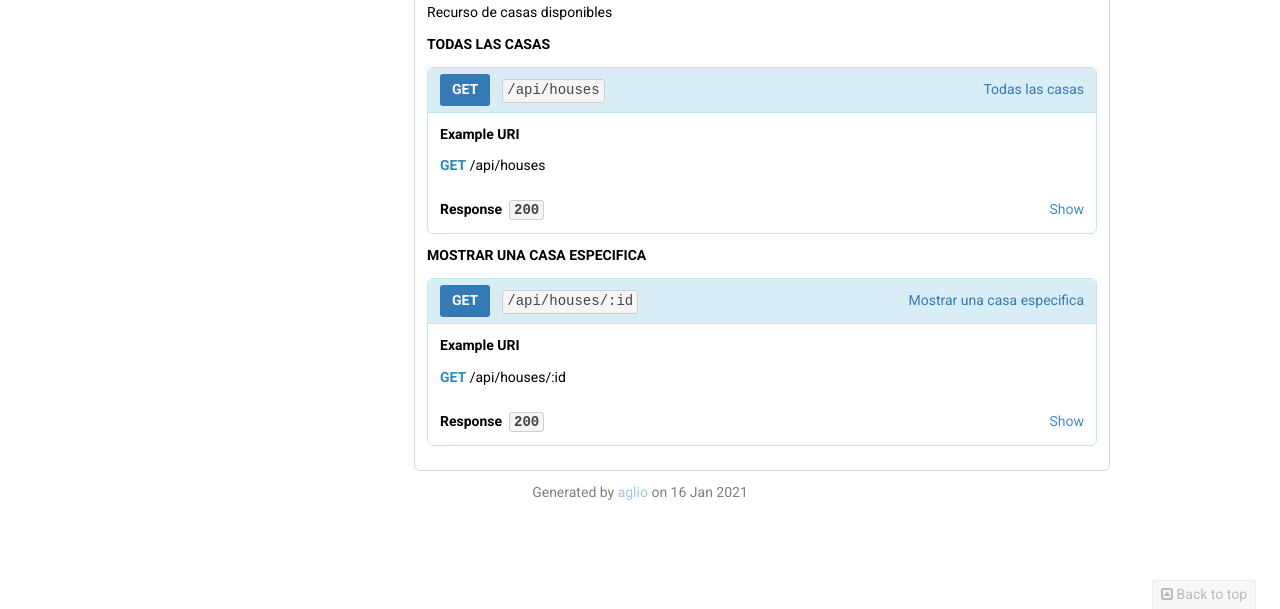
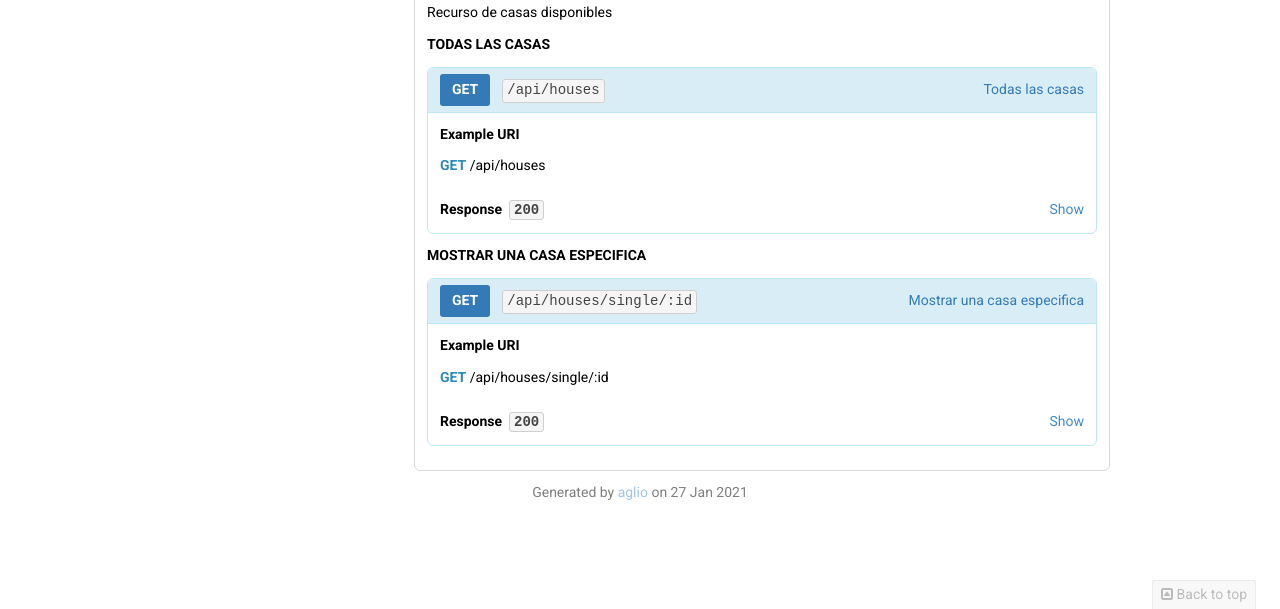
Before and after one commit to dileofrancoj/HarryPotterAPI, a plain HTML site: page documentation.html in a window 1280 px wide. Shown: the part 191-800 px from the top of the page. Drawn offline with Linux system fonts and the light colour scheme.

Commit message:
Modificación en Documentación de endpoint Houses

```diff
--- a/documentation.html
+++ b/documentation.html
@@ -8,6 +8,7 @@
             name : <span class="hljs-built_in">String</span>,
             headMaster : <span class="hljs-built_in">String</span>,
             ghost : <span class="hljs-built_in">String</span>,
+            ghostNickName : <span class="hljs-built_in">String</span>,
             shield : <span class="hljs-built_in">String</span>,
             hymn : <span class="hljs-built_in">String</span>,
             thumbnail : <span class="hljs-built_in">String</span>,
@@ -18,11 +19,12 @@
             history : <span class="hljs-built_in">String</span>,
         }
     ]
-}</code></pre><div style="height: 1px;"></div></div></div></div></div><div id="casas-mostrar-una-casa-especifica" class="resource"><h3 class="resource-heading">Mostrar una casa especifica <a href="#casas-mostrar-una-casa-especifica" class="permalink">&nbsp;&para;</a></h3><div id="casas-mostrar-una-casa-especifica-get" class="action get"><h4 class="action-heading"><div class="name">Mostrar una casa especifica</div><a href="#casas-mostrar-una-casa-especifica-get" class="method get">GET</a><code class="uri">/api/houses/:id</code></h4><h4>Example URI</h4><div class="definition"><span class="method get">GET</span>&nbsp;<span class="uri"><span class="hostname"></span>/api/houses/:id</span></div><div class="title"><strong>Response&nbsp;&nbsp;<code>200</code></strong><div class="collapse-button"><span class="close">Hide</span><span class="open">Show</span></div></div><div class="collapse-content"><div class="inner"><h5>Headers</h5><pre><code><span class="hljs-attribute">Content-Type</span>: <span class="hljs-string">application/json</span></code></pre><div style="height: 1px;"></div><h5>Body</h5><pre><code>{
+}</code></pre><div style="height: 1px;"></div></div></div></div></div><div id="casas-mostrar-una-casa-especifica" class="resource"><h3 class="resource-heading">Mostrar una casa especifica <a href="#casas-mostrar-una-casa-especifica" class="permalink">&nbsp;&para;</a></h3><div id="casas-mostrar-una-casa-especifica-get" class="action get"><h4 class="action-heading"><div class="name">Mostrar una casa especifica</div><a href="#casas-mostrar-una-casa-especifica-get" class="method get">GET</a><code class="uri">/api/houses/single/:id</code></h4><h4>Example URI</h4><div class="definition"><span class="method get">GET</span>&nbsp;<span class="uri"><span class="hostname"></span>/api/houses/single/:id</span></div><div class="title"><strong>Response&nbsp;&nbsp;<code>200</code></strong><div class="collapse-button"><span class="close">Hide</span><span class="open">Show</span></div></div><div class="collapse-content"><div class="inner"><h5>Headers</h5><pre><code><span class="hljs-attribute">Content-Type</span>: <span class="hljs-string">application/json</span></code></pre><div style="height: 1px;"></div><h5>Body</h5><pre><code>{
         _id : ObjectId,
         name : <span class="hljs-built_in">String</span>,
         headMaster : <span class="hljs-built_in">String</span>,
         ghost : <span class="hljs-built_in">String</span>,
+        ghostNickName : <span class="hljs-built_in">String</span>,
         shield : <span class="hljs-built_in">String</span>,
         hymn : <span class="hljs-built_in">String</span>,
         thumbnail : <span class="hljs-built_in">String</span>,
@@ -31,7 +33,7 @@
         commonRoom : <span class="hljs-built_in">String</span>,
         founder : <span class="hljs-built_in">String</span>,
         history : <span class="hljs-built_in">String</span>,
-}</code></pre><div style="height: 1px;"></div></div></div></div></div></section></div></div></div><p style="text-align: center;" class="text-muted">Generated by&nbsp;<a href="https://github.com/danielgtaylor/aglio" class="aglio">aglio</a>&nbsp;on 16 Jan 2021</p><script>/* eslint-env browser */
+}</code></pre><div style="height: 1px;"></div></div></div></div></div></section></div></div></div><p style="text-align: center;" class="text-muted">Generated by&nbsp;<a href="https://github.com/danielgtaylor/aglio" class="aglio">aglio</a>&nbsp;on 27 Jan 2021</p><script>/* eslint-env browser */
 /* eslint quotes: [2, "single"] */
 'use strict';
 
```
Also changed, not shown: 1 other file.
